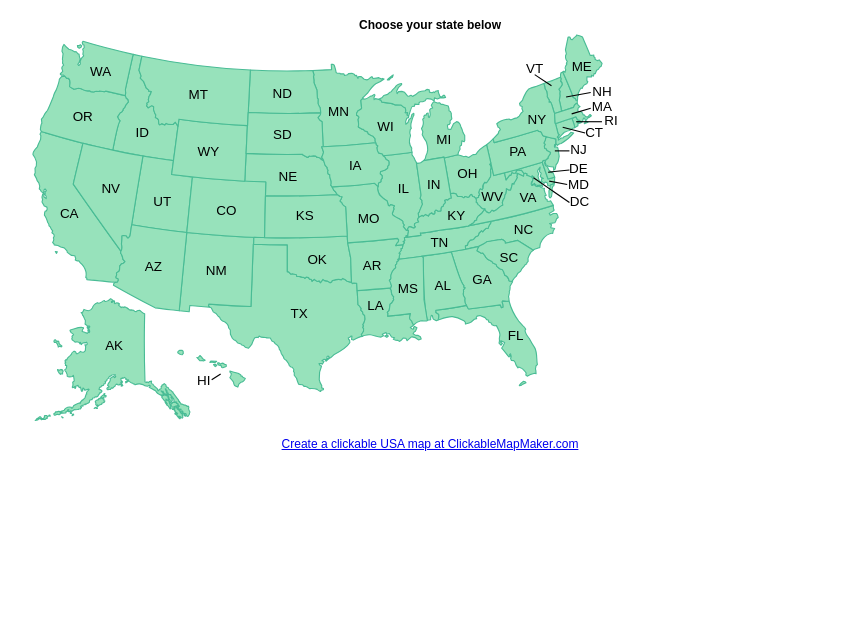
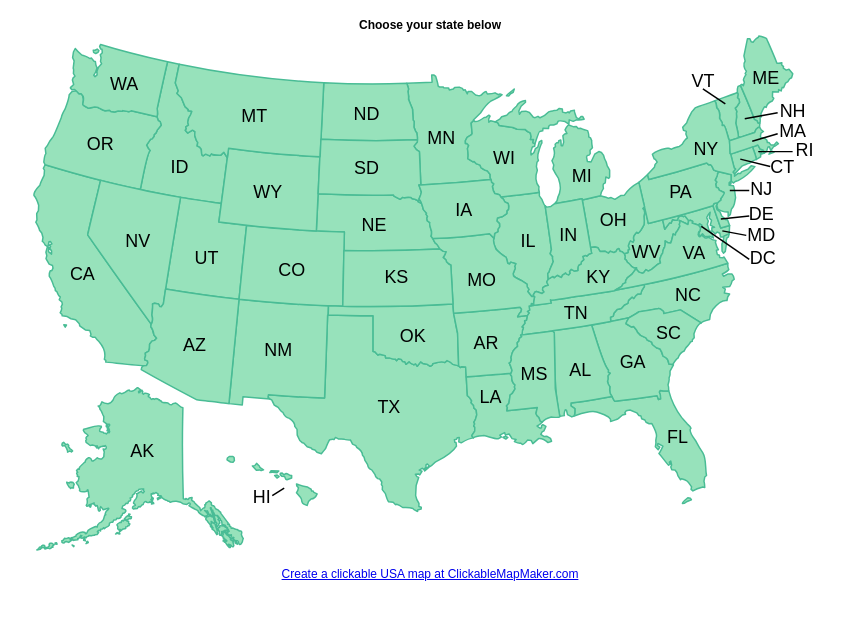
Before and after one commit to ravimosi1/usa-map, a plain HTML site: page index.html in a window 1280 px wide. Shown: the whole page, without its empty margins (210-1053 px from the left). Drawn offline with Linux system fonts and the light colour scheme.

Commit message:
Update index.html

```diff
--- a/index.html
+++ b/index.html
@@ -20,7 +20,7 @@
 
 <!-- CSS start (put inside <head> tag) -->
 <style>
-.cmm-usa{display:none;margin:0 auto;position:relative;padding:10px}.cmm-usa svg{width:75%;z-index:99}.cmm-usa svg path{stroke-linecap:round;stroke-linejoin:round;stroke-miterlimit:10}.cmm-usa-hover-state-info{position:relative;margin:-40px auto 20px auto;display:none;box-sizing:border-box;padding:.75em;width:300px;border-radius:10px;background:#fff;box-shadow:0 0 20px #999;font-size:14px;z-index:100}.cmm-usa-hover-state-info span{display:block;line-height:1.5em}.cmm-usa-hover-state-info span:first-child{font-weight:bold;text-align:center}.cmm-usa-listview{width:100%;text-align:center;margin:1em 0}.cmm-usa-listview ul{vertical-align:top;list-style:none;display:inline-block;text-align:left;margin:0;padding:0}.cmm-usa-listview ul li{padding:0;margin:0}.cmm-usa-listview ul li span{display:inline-block;position:relative;height:12px;width:12px;border-radius:12px;color:black;text-align:center;line-height:12px;font-weight:bold;border:1px solid #999;opacity:1.0;margin-right:.5em}.cmm-usa-listview ul li span::after{content:"\2B9E";position:relative;color:#333;font-size:12px}.cmm-usa-listview ul li a{display:inline-block;margin:.5em 1em .5em 0;color:#ccc;text-decoration:none}.cmm-usa-listview ul li a.cmm-usa-live-link{color:#000;text-decoration:underline;cursor:pointer}.cmm-usa-title{width:100%;text-align:center;font-weight:bold}.cmm-usa-credit-link{text-align:center}
+.cmm-usa{display:none;margin:0 auto;position:relative;padding:10px}.cmm-usa svg{width:100%;z-index:99}.cmm-usa svg path{stroke-linecap:round;stroke-linejoin:round;stroke-miterlimit:10}.cmm-usa-hover-state-info{position:relative;margin:-40px auto 20px auto;display:none;box-sizing:border-box;padding:.75em;width:300px;border-radius:10px;background:#fff;box-shadow:0 0 20px #999;font-size:14px;z-index:100}.cmm-usa-hover-state-info span{display:block;line-height:1.5em}.cmm-usa-hover-state-info span:first-child{font-weight:bold;text-align:center}.cmm-usa-listview{width:100%;text-align:center;margin:1em 0}.cmm-usa-listview ul{vertical-align:top;list-style:none;display:inline-block;text-align:left;margin:0;padding:0}.cmm-usa-listview ul li{padding:0;margin:0}.cmm-usa-listview ul li span{display:inline-block;position:relative;height:12px;width:12px;border-radius:12px;color:black;text-align:center;line-height:12px;font-weight:bold;border:1px solid #999;opacity:1.0;margin-right:.5em}.cmm-usa-listview ul li span::after{content:"\2B9E";position:relative;color:#333;font-size:12px}.cmm-usa-listview ul li a{display:inline-block;margin:.5em 1em .5em 0;color:#ccc;text-decoration:none}.cmm-usa-listview ul li a.cmm-usa-live-link{color:#000;text-decoration:underline;cursor:pointer}.cmm-usa-title{width:100%;text-align:center;font-weight:bold}.cmm-usa-credit-link{text-align:center}
 </style>
 <!-- CSS end -->
 
```
